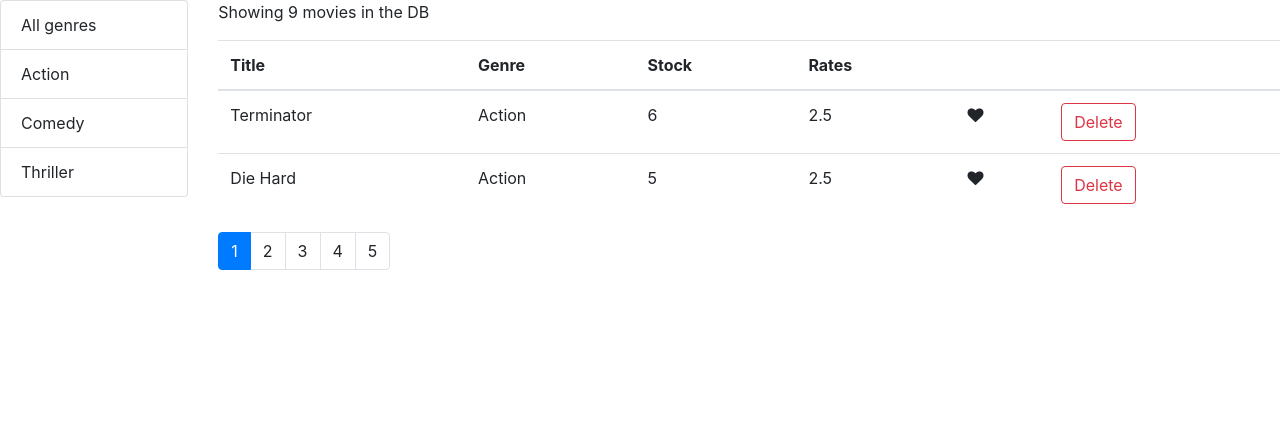
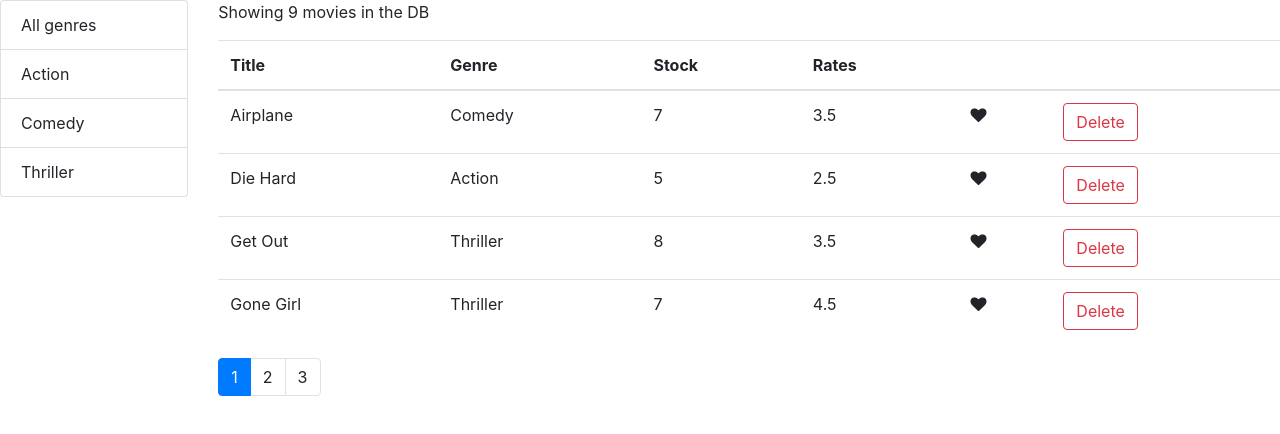
Before and after one commit to khoalam2711/vidly, a React (Create React App) app: page / in a window 1280 px wide. Shown: the top 434 px of the page. Built offline with nearby package versions, Linux system fonts and the light colour scheme.

Commit message:
Tach moviesTable

```diff
--- a/src/components/common/Pagination.jsx
+++ b/src/components/common/Pagination.jsx
@@ -8,7 +8,6 @@ class Pagination extends Component {
     render() {
         const { totalItems, pageSize, onPageChange, currentPage } = this.props;
         const totalPages = totalItems / pageSize;
-		console.log(totalItems);
         if (totalPages <= 1) return null;
         const pages = _.range(1, totalPages + 1);
 
@@ -26,6 +25,7 @@ class Pagination extends Component {
                                         ? 'page-item active'
                                         : 'page-item'
                                 }
+                                key={page}
                             >
                                 <a
                                     className='page-link'
--- a/src/components/movies.jsx
+++ b/src/components/movies.jsx
@@ -2,17 +2,19 @@ import React, { Component } from 'react';
 import reactDom from 'react-dom';
 import { getMovies } from '../services/fakeMovieService';
 import { getGenres } from '../services/fakeGenreService';
-import LikeButton from './common/likeButton';
 import Pagination from './common/Pagination';
 import { paginate } from './utils/paginate';
 import ListGroup from './common/ListGroup';
+import MoviesTable from './moviesTable';
+import _ from 'lodash';
 class Movies extends Component {
     state = {
         movies: [],
-        pageSize: 2,
+        pageSize: 4,
         currentPage: 1,
         genres: [],
         selectedGenre: null,
+        sortColumn: { path: 'title', order: 'asc' },
     };
     // renderMovie = (movie) => {
     //     let {
@@ -65,11 +67,13 @@ class Movies extends Component {
     //     });
     //     return result;
     // };
+
     componentDidMount() {
-        const genres = [{ name: 'All genres' }, ...getGenres()];
+        const genres = [{ _id: '', name: 'All genres' }, ...getGenres()];
 
         this.setState({ movies: getMovies(), genres });
     }
+
     handleDelete = (movie) => {
         //console.log(movie);
         let movies = this.state.movies.filter((m) => m._id !== movie._id);
@@ -104,23 +108,31 @@ class Movies extends Component {
         const selectedGenre = item;
         this.setState({ selectedGenre, currentPage: 1 });
     };
+
+    handleSort = (sortColumn) => {
+        this.setState({ sortColumn });
+    };
     render() {
         if (this.state.movies.length === 0)
             return <p>There are no movies in the DB!</p>;
         const filtered =
-            this.state.selectedGenre && this.state.selectedGenre.name != 'All genres'
+            this.state.selectedGenre && this.state.selectedGenre._id
                 ? this.state.movies.filter(
                       (m) => m.genre._id === this.state.selectedGenre._id
                   )
                 : this.state.movies;
+        const sorted = _.sortBy(
+            filtered,
+            [this.state.sortColumn.path],
+            [this.state.sortColumn.order]
+        );
         const movies = paginate(
             // this.state.movies,
-            filtered,
+            sorted,
             this.state.currentPage,
             this.state.pageSize
         );
         return (
-            <React.Fragment>
             <div className='row'>
                 <div className='col-2'>
                     <ListGroup
@@ -130,61 +142,23 @@ class Movies extends Component {
                     ></ListGroup>
                 </div>
                 <div className='col'>
-                        <p>Showing {filtered.length} movies in the DB</p>
-
-                        <table className='table'>
-                            <thead>
-                                <tr>
-                                    <th scope='col'>Title</th>
-                                    <th scope='col'>Genre</th>
-                                    <th scope='col'>Stock</th>
-                                    <th scope='col'>Rates</th>
-                                    <th></th>
-                                    <th></th>
-                                </tr>
-                            </thead>
-                            <tbody>
-                                {movies.map((movie) => (
-                                    <tr key={movie._id}>
-                                        <td>{movie.title}</td>
-                                        <td>{movie.genre.name}</td>
-                                        <td>{movie.numberInStock}</td>
-                                        <td>{movie.dailyRentalRate}</td>
-                                        <td>
-                                            <LikeButton
-                                                isLiked={movie.liked}
-                                                onLike={() =>
-                                                    this.handleLike(movie)
-                                                }
-                                                onUnlike={() =>
-                                                    this.handleUnlike(movie)
-                                                }
+                    <p>Showing {sorted.length} movies in the DB</p>
+                    <MoviesTable
+                        movies={movies}
+                        onLike={this.handleLike}
+                        onUnlike={this.handleUnlike}
+                        onDelete={this.handleDelete}
+                        onSort={this.handleSort}
+                        // sortColumn={this.state.sortColumn}
                     />
-                                        </td>
-                                        <td>
-                                            <button
-                                                type='button'
-                                                className='btn btn-outline-danger'
-                                                onClick={() =>
-                                                    this.handleDelete(movie)
-                                                }
-                                            >
-                                                Delete
-                                            </button>
-                                        </td>
-                                    </tr>
-                                ))}
-                            </tbody>
-                        </table>
                     <Pagination
-                            totalItems={filtered.length}
+                        totalItems={sorted.length}
                         pageSize={this.state.pageSize}
                         onPageChange={this.handlePageChange}
                         currentPage={this.state.currentPage}
                     ></Pagination>
                 </div>
             </div>
-            </React.Fragment>
         );
     }
 }
--- /dev/null
+++ b/src/components/moviesTable.jsx
@@ -0,0 +1,81 @@
+import React, { Component } from 'react';
+import LikeButton from './common/likeButton';
+
+class MoviesTable extends Component {
+    raiseSort = (path) => {
+        const sortColumn = { ...this.props.sortColumn };
+        console.log(this.props.sortColumn);
+        console.log(sortColumn);
+        if (path === sortColumn.path)
+            sortColumn.order = sortColumn.order === 'asc' ? 'desc' : 'asc';
+        // else this.setState({ sortColumn: { path, order: 'asc' } });
+        else {
+            sortColumn.path = path;
+            sortColumn.order = 'asc';
+        }
+        this.props.onSort(sortColumn);
+    };
+
+    render() {
+        const { movies, onLike, onUnlike, onDelete, onSort } = this.props;
+        return (
+            <table className='table'>
+                <thead>
+                    <tr>
+                        <th onClick={() => this.raiseSort('title')} scope='col'>
+                            Title
+                        </th>
+                        <th
+                            onClick={() => this.raiseSort('genre.name')}
+                            scope='col'
+                        >
+                            Genre
+                        </th>
+                        <th
+                            onClick={() => this.raiseSort('numberInStock')}
+                            scope='col'
+                        >
+                            Stock
+                        </th>
+                        <th
+                            onClick={() => this.raiseSort('dailyRentalRate')}
+                            scope='col'
+                        >
+                            Rates
+                        </th>
+                        <th></th>
+                        <th></th>
+                    </tr>
+                </thead>
+                <tbody>
+                    {movies.map((movie) => (
+                        <tr key={movie._id}>
+                            <td>{movie.title}</td>
+                            <td>{movie.genre.name}</td>
+                            <td>{movie.numberInStock}</td>
+                            <td>{movie.dailyRentalRate}</td>
+                            <td>
+                                <LikeButton
+                                    isLiked={movie.liked}
+                                    onLike={() => onLike(movie)}
+                                    onUnlike={() => onUnlike(movie)}
+                                />
+                            </td>
+                            <td>
+                                <button
+                                    type='button'
+                                    className='btn btn-outline-danger'
+                                    onClick={() => onDelete(movie)}
+                                >
+                                    Delete
+                                </button>
+                            </td>
+                        </tr>
+                    ))}
+                </tbody>
+            </table>
+        );
+    }
+}
+
+export default MoviesTable;
```
Lines whose indentation alone changed are shown as unchanged.
